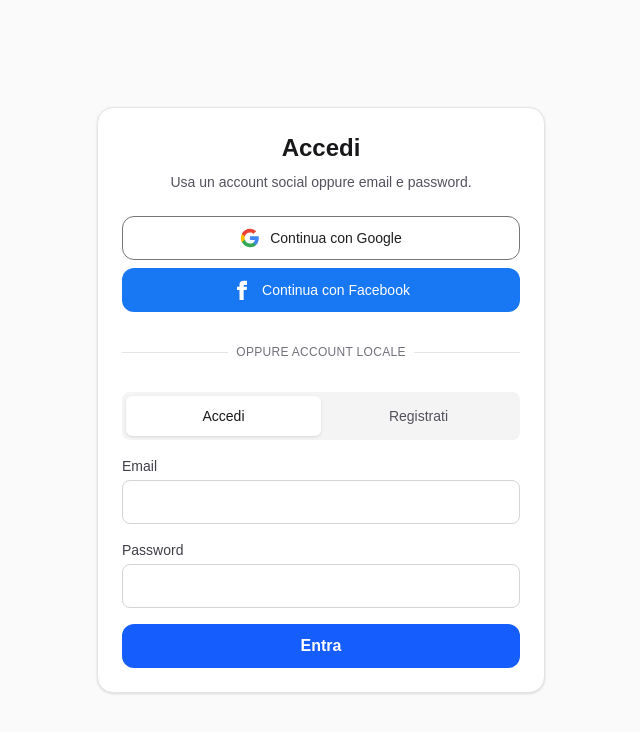
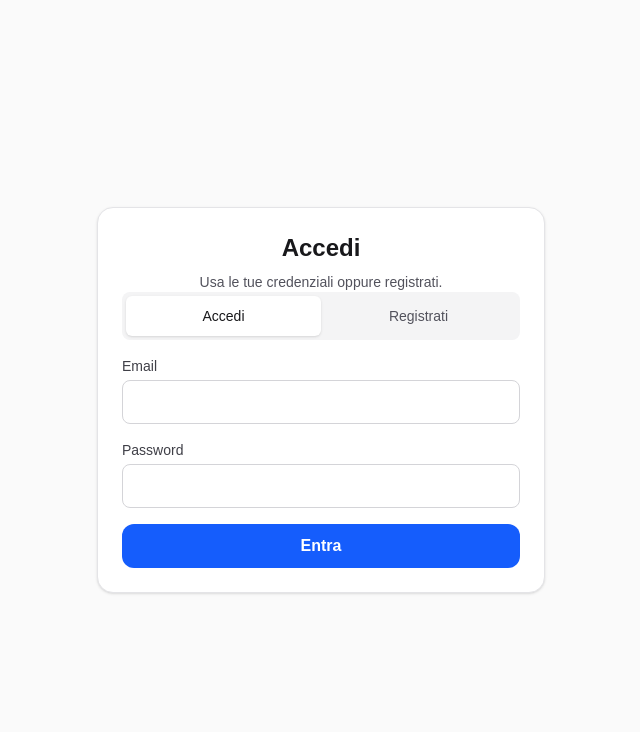
Before and after one commit to TomukiDev/school-games, a Next.js app: page /login in a window 1280 px wide. Shown: the top 732 px of the page, without its empty margins (319-959 px from the left). Built offline with nearby package versions, Linux system fonts and the light colour scheme.

Commit message:
fix(login): commented social login buttons

```diff
--- a/app/login/LoginForm.tsx
+++ b/app/login/LoginForm.tsx
@@ -84,6 +84,10 @@ export default function LoginForm() {
         Accedi
       </h1>
       <p className="mt-2 text-center text-sm text-zinc-600 dark:text-zinc-400">
+        Usa le tue credenziali oppure registrati.
+      </p>
+{/*}
+      <p className="mt-2 text-center text-sm text-zinc-600 dark:text-zinc-400">
         Usa un account social oppure email e password.
       </p>
 
@@ -118,7 +122,7 @@ export default function LoginForm() {
           <span className="bg-white px-2 dark:bg-zinc-950">oppure account locale</span>
         </div>
       </div>
-
+*/}
       <div className="mb-4 flex rounded-lg bg-zinc-100 p-1 dark:bg-zinc-900">
         <button
           type="button"
```
